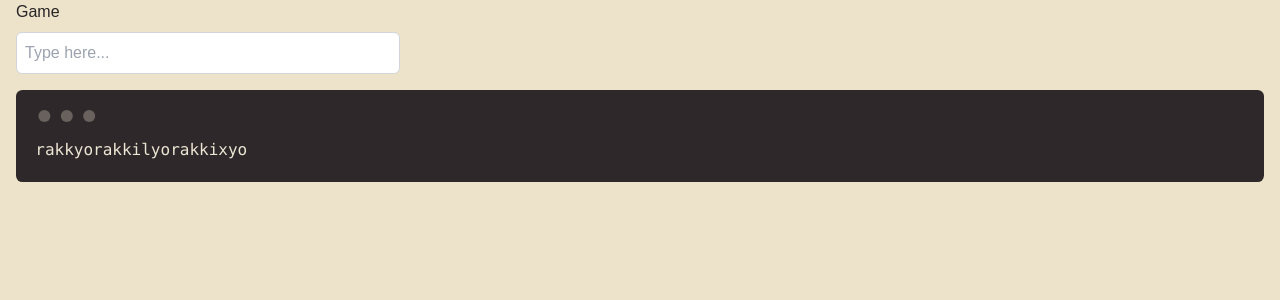
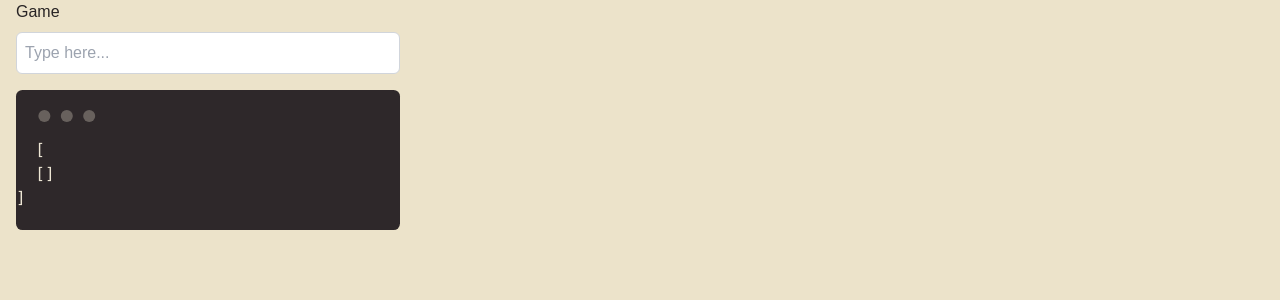
Before and after one commit to fmsyt/readable-font, a Next.js app: page / in a window 1280 px wide. Shown: the top 300 px of the page. Built offline with nearby package versions, Linux system fonts and the light colour scheme.

Commit message:
Playgroundコンポーネントの表示を改善し、生成されたパターンをJSON形式で表示する機能を追加

```diff
--- a/src/app/components/Playground.tsx
+++ b/src/app/components/Playground.tsx
@@ -1,6 +1,6 @@
 "use client";
 
-import { useState, useMemo } from "react";
+import { useMemo, useState } from "react";
 import { createInputPatterns } from "../lib/character";
 
 export default function Playground() {
@@ -25,11 +25,15 @@ export default function Playground() {
 
       <div className="mt-4">
         <ul>
-          {combination.map((pattern, index) => (
-            <li key={index}>{pattern}</li>
+          {combination.map((pattern) => (
+            <li key={pattern}>{pattern}</li>
           ))}
         </ul>
       </div>
+
+			<div className="mt-4 mockup-code max-h-96 overflow-y-auto">
+				<pre><code>{JSON.stringify(createInputPatterns(text), null, 2)}</code></pre>
+			</div>
     </div>
   );
 }
--- a/src/app/page.tsx
+++ b/src/app/page.tsx
@@ -1,14 +1,9 @@
 import Playground from "./components/Playground";
-import { createInputPatterns } from "./lib/character";
 
 export default function Home() {
 	return (
 		<div className="container mx-auto px-4">
 			<Playground />
-
-			<div className="mockup-code">
-				<pre><code>{createInputPatterns("らっきょ")}</code></pre>
-			</div>
 		</div>
 	);
 }
```
